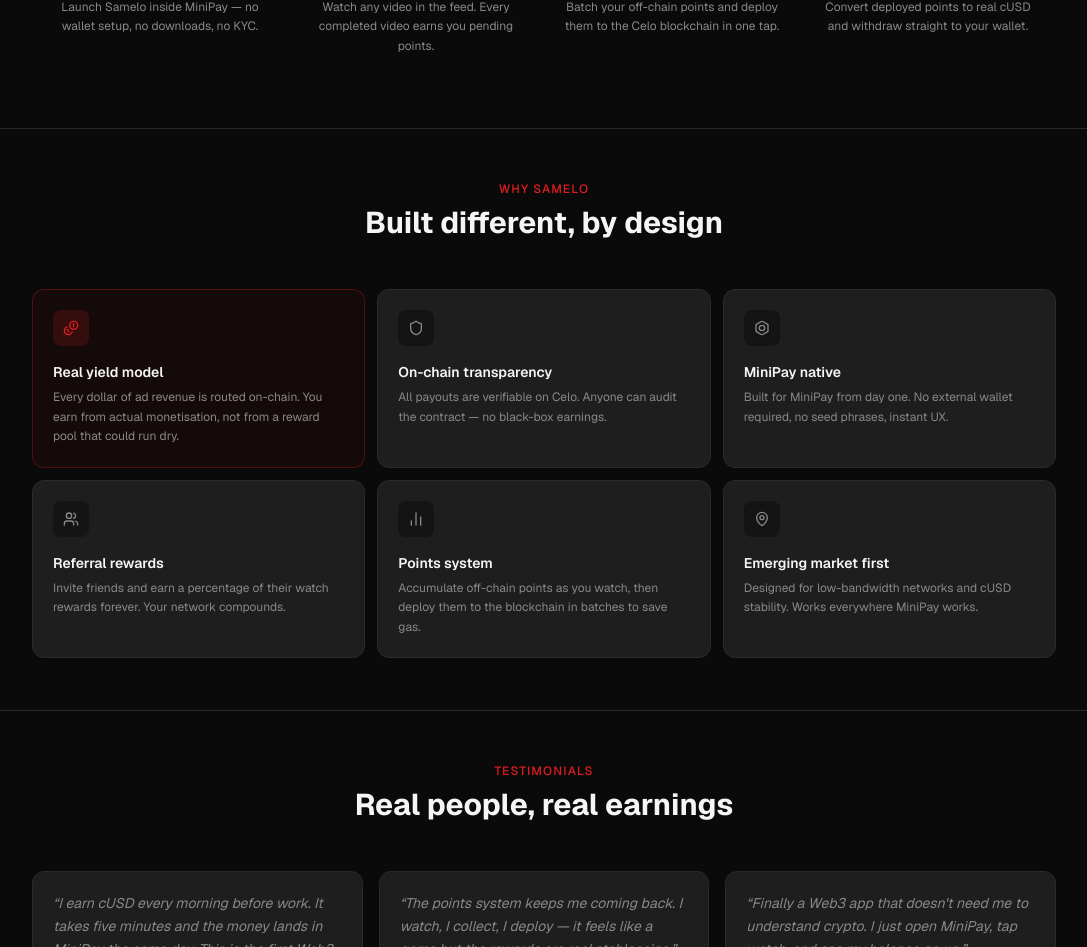
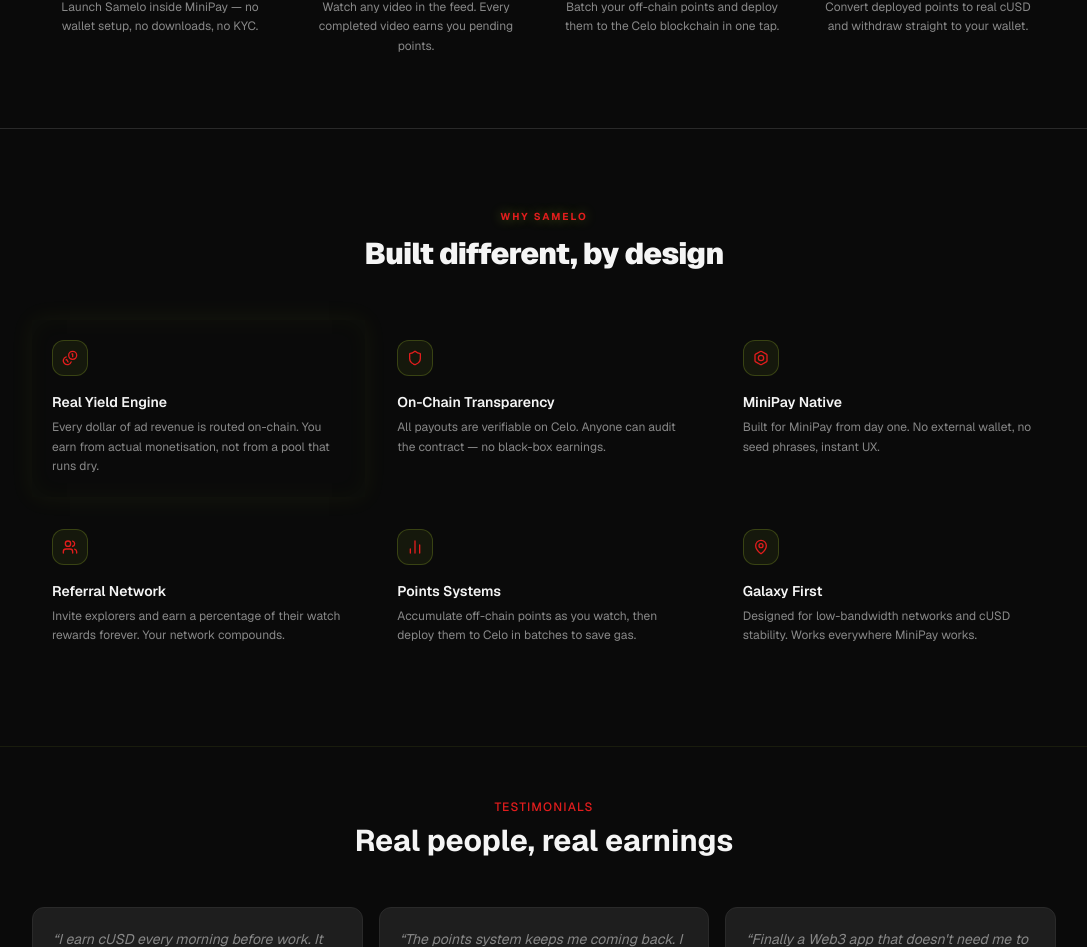
Before and after one commit to artomily/samelo, a Next.js app: page / in a window 1280 px wide. Shown: the part 1417-2364 px from the top of the page, without its empty margins (96-1183 px from the left). Built offline with nearby package versions, Linux system fonts and the light colour scheme; what wagmi would draw is missing.

Commit message:
chore: update app/components/landing/FeaturesSection.tsx

```diff
--- a/app/components/landing/FeaturesSection.tsx
+++ b/app/components/landing/FeaturesSection.tsx
@@ -1,85 +1,79 @@
 'use client'
 
 import { Coins, Shield, Bolt, Users, BarChart2, MapPin } from 'lucide-react'
-import { cn } from '@/lib/utils'
+import { motion } from 'framer-motion'
 
 const FEATURES = [
   {
     Icon: Coins,
-    title: 'Real yield model',
-    description:
-      'Every dollar of ad revenue is routed on-chain. You earn from actual monetisation, not from a reward pool that could run dry.',
+    title: 'Real Yield Engine',
+    description: 'Every dollar of ad revenue is routed on-chain. You earn from actual monetisation, not from a pool that runs dry.',
     accent: true,
   },
   {
     Icon: Shield,
-    title: 'On-chain transparency',
-    description:
-      'All payouts are verifiable on Celo. Anyone can audit the contract — no black-box earnings.',
+    title: 'On-Chain Transparency',
+    description: 'All payouts are verifiable on Celo. Anyone can audit the contract — no black-box earnings.',
   },
   {
     Icon: Bolt,
-    title: 'MiniPay native',
-    description:
-      'Built for MiniPay from day one. No external wallet required, no seed phrases, instant UX.',
+    title: 'MiniPay Native',
+    description: 'Built for MiniPay from day one. No external wallet, no seed phrases, instant UX.',
   },
   {
     Icon: Users,
-    title: 'Referral rewards',
-    description:
-      'Invite friends and earn a percentage of their watch rewards forever. Your network compounds.',
+    title: 'Referral Network',
+    description: 'Invite explorers and earn a percentage of their watch rewards forever. Your network compounds.',
   },
   {
     Icon: BarChart2,
-    title: 'Points system',
-    description:
-      'Accumulate off-chain points as you watch, then deploy them to the blockchain in batches to save gas.',
+    title: 'Points Systems',
+    description: 'Accumulate off-chain points as you watch, then deploy them to Celo in batches to save gas.',
   },
   {
     Icon: MapPin,
-    title: 'Emerging market first',
-    description:
-      'Designed for low-bandwidth networks and cUSD stability. Works everywhere MiniPay works.',
+    title: 'Galaxy First',
+    description: 'Designed for low-bandwidth networks and cUSD stability. Works everywhere MiniPay works.',
   },
 ]
 
 export function FeaturesSection() {
   return (
-    <section id="features" className="border-b border-border px-7 py-13">
+    <section id="features" className="relative overflow-hidden border-b border-[rgba(200,241,53,0.08)] px-5 py-20">
       <div className="mx-auto max-w-5xl">
-        {/* Header */}
         <div className="mb-12 text-center">
-          <p className="text-xs font-medium uppercase tracking-widest text-accent">Why Samelo</p>
-          <h2 className="mt-2 text-2xl font-bold text-primary sm:text-3xl">
+          <p className="font-display text-[10px] font-bold uppercase tracking-[0.2em] text-accent"
+            style={{ textShadow: '0 0 12px rgba(200,241,53,0.4)' }}
+          >
+            Why Samelo
+          </p>
+          <h2 className="mt-3 font-display text-2xl font-black tracking-tight text-primary sm:text-3xl">
             Built different, by design
           </h2>
         </div>
 
-        {/* 6-card grid */}
         <div className="grid gap-3 sm:grid-cols-2 lg:grid-cols-3">
-          {FEATURES.map((feat) => (
-            <div
+          {FEATURES.map((feat, i) => (
+            <motion.div
               key={feat.title}
-              className={cn(
-                'rounded-xl border p-5 transition-colors',
-                feat.accent
-                  ? 'border-accent/30 bg-accent/5'
-                  : 'border-border bg-card hover:border-border/80 hover:bg-card/80'
-              )}
+              initial={{ opacity: 0, y: 20 }}
+              whileInView={{ opacity: 1, y: 0 }}
+              viewport={{ once: true }}
+              transition={{ duration: 0.45, delay: i * 0.07 }}
+              className="group glass-card p-5 transition-all duration-300 hover:border-[rgba(200,241,53,0.3)] hover:-translate-y-0.5"
+              style={{
+                boxShadow: feat.accent ? '0 0 24px rgba(200,241,53,0.06), inset 0 0 24px rgba(200,241,53,0.03)' : 'none',
+                borderColor: feat.accent ? 'rgba(200,241,53,0.25)' : undefined,
+              }}
             >
               <div
-                className={cn(
-                  'mb-4 flex h-9 w-9 items-center justify-center rounded-lg',
-                  feat.accent
-                    ? 'bg-accent/15 text-accent'
-                    : 'bg-surface text-muted'
-                )}
+                className="mb-4 flex h-9 w-9 items-center justify-center rounded-xl border border-[rgba(200,241,53,0.2)] bg-[rgba(200,241,53,0.06)] transition-all group-hover:shadow-[0_0_16px_rgba(200,241,53,0.2)]"
               >
-                <feat.Icon size={16} />
+                <feat.Icon size={16} className="text-accent" />
               </div>
               <h3 className="mb-1.5 text-sm font-semibold text-primary">{feat.title}</h3>
               <p className="text-xs leading-relaxed text-muted">{feat.description}</p>
-            </div>
+            </motion.div>
           ))}
         </div>
       </div>
```
